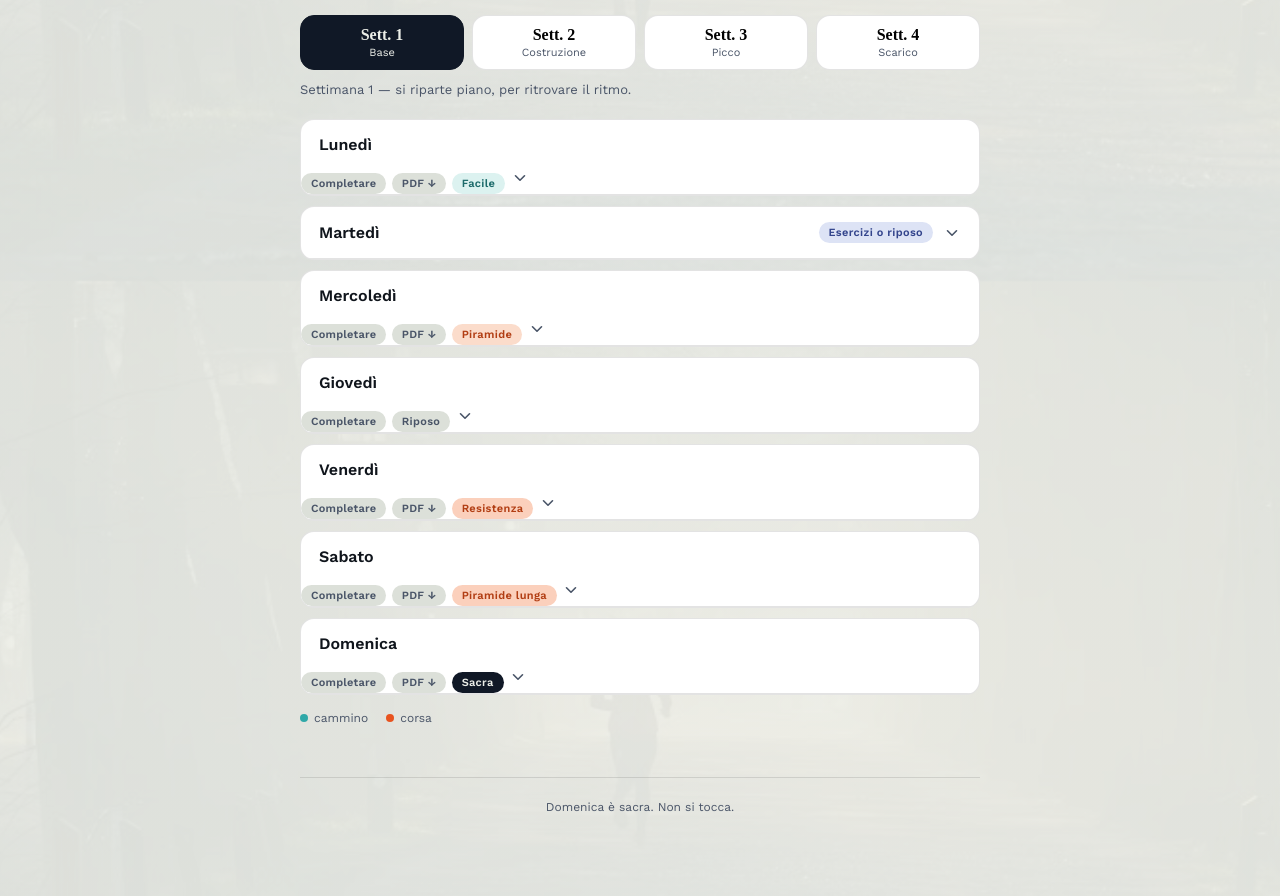
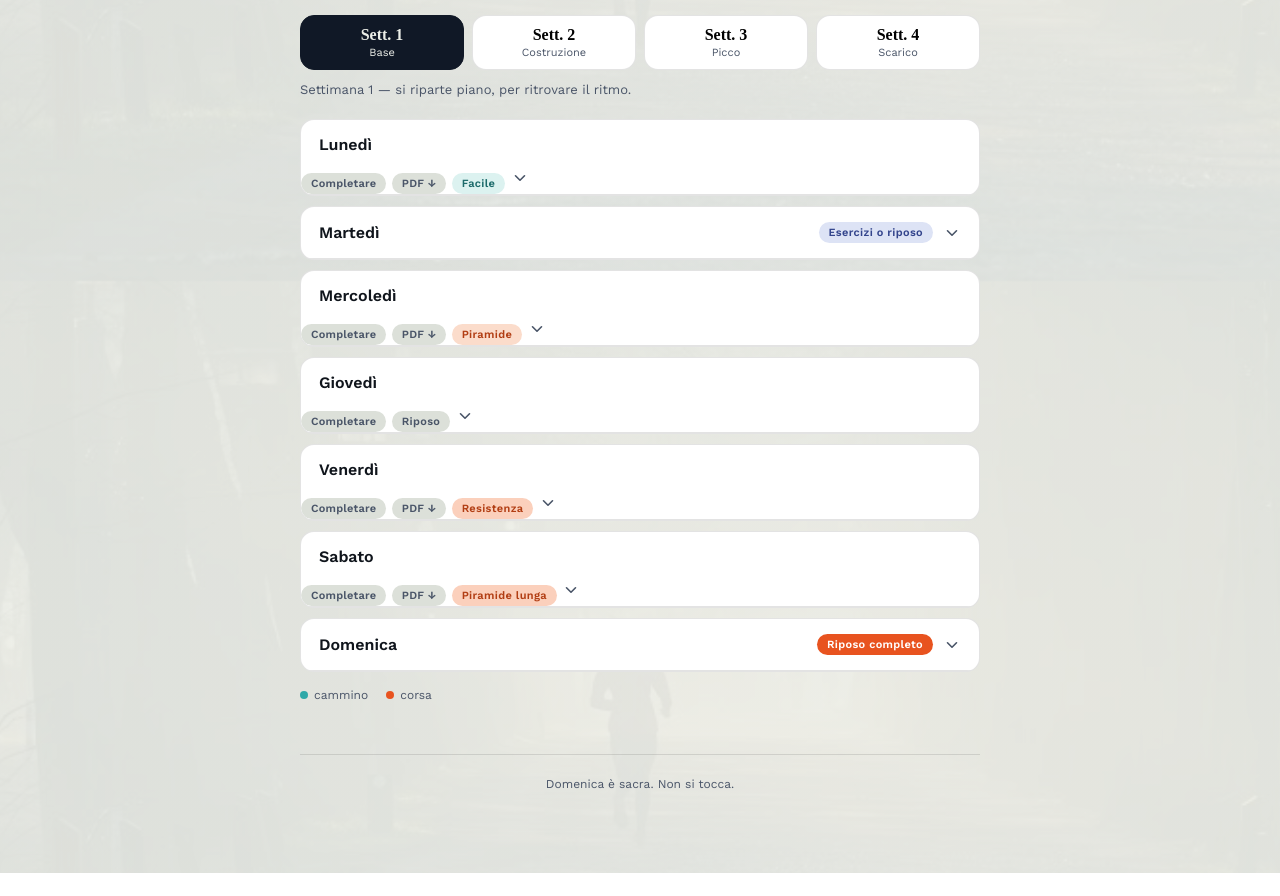
Before and after one commit to percorsiodm/run-walk-run, a plain HTML site: page sessioni.html in a window 1280 px wide. Shown: the part 519-1415 px from the top of the page. After the commit the page ends 1392 px from the top, so only its background shows below. Drawn offline with nearby package versions, Linux system fonts and the light colour scheme; a web font is replaced by a local one.

Commit message:
Add files via upload

```diff
--- a/sessioni.html
+++ b/sessioni.html
@@ -146,7 +146,7 @@
   .tag.resistenza{background:#FBD0BC; color:#B23E14;}
   .tag.esercizi{background:#DDE3F5; color:#33448C;}
   .tag.riposo{background:var(--sand-2); color:var(--ink-soft);}
-  .tag.sacro{background:var(--pine); color:var(--sand);}
+  .tag.sacro{background:var(--amber); color:#fff;}
 
   .chevron{width:18px; height:18px; transition:transform 0.2s ease; flex-shrink:0; color:var(--ink-soft);}
   .day.open .chevron{transform:rotate(180deg);}
@@ -311,7 +311,7 @@ const WEEKS = [
     { name:"Sabato", tag:"Piramide lunga", tagClass:"resistenza",
       segments:[["walk","5' riscaldamento"],["walk","2'"],["run","3'"],["walk","2'"],["run","4'"],["walk","2'"],["run","5'"],["walk","2'"],["run","5'"],["walk","2'"],["run","4'"],["walk","2'"],["run","3'"],["walk","5' defaticamento"]],
       note:"Il giorno più lungo della settimana, stessa piramide di mercoledì ma con due giri al top.", total:"~53 minuti" },
-    { name:"Domenica", tag:"Sacra", tagClass:"sacro", segments:[], note:"Riposo totale. Non si discute.", total:"" }
+    { name:"Domenica", tag:"Riposo completo", tagClass:"sacro", segments:[], note:"Riposo totale. Non si discute.", total:"" }
   ],
   // Settimana 2 — Costruzione
   [
@@ -331,7 +331,7 @@ const WEEKS = [
     { name:"Sabato", tag:"Piramide lunga", tagClass:"resistenza",
       segments:[["walk","5' riscaldamento"],["walk","2'"],["run","3'"],["walk","2'"],["run","4'"],["walk","2'"],["run","5'"],["walk","2'"],["run","6'"],["walk","2'"],["run","6'"],["walk","2'"],["run","5'"],["walk","2'"],["run","4'"],["walk","2'"],["run","3'"],["walk","5' defaticamento"]],
       note:"Il giorno lungo della settimana, due giri al top di 6'.", total:"~62 minuti" },
-    { name:"Domenica", tag:"Sacra", tagClass:"sacro", segments:[], note:"Riposo totale. Non si discute.", total:"" }
+    { name:"Domenica", tag:"Riposo completo", tagClass:"sacro", segments:[], note:"Riposo totale. Non si discute.", total:"" }
   ],
   // Settimana 3 — Picco
   [
@@ -351,7 +351,7 @@ const WEEKS = [
     { name:"Sabato", tag:"Piramide lunga", tagClass:"resistenza",
       segments:[["walk","5' riscaldamento"],["walk","2'"],["run","4'"],["walk","2'"],["run","5'"],["walk","2'"],["run","6'"],["walk","2'"],["run","7'"],["walk","2'"],["run","6'"],["walk","2'"],["run","5'"],["walk","2'"],["run","4'"],["walk","5' defaticamento"]],
       note:"Il picco del ciclo: si arriva a 7' di corsa continua.", total:"~63 minuti" },
-    { name:"Domenica", tag:"Sacra", tagClass:"sacro", segments:[], note:"Riposo totale. Non si discute.", total:"" }
+    { name:"Domenica", tag:"Riposo completo", tagClass:"sacro", segments:[], note:"Riposo totale. Non si discute.", total:"" }
   ],
   // Settimana 4 — Scarico
   [
@@ -371,7 +371,7 @@ const WEEKS = [
     { name:"Sabato", tag:"Facile lungo", tagClass:"facile",
       segments:[["walk","5' riscaldamento"],["walk","2'"],["run","3'"],["walk","2'"],["run","3'"],["walk","2'"],["run","3'"],["walk","2'"],["run","3'"],["walk","2'"],["run","3'"],["walk","2'"],["run","3'"],["walk","2'"],["run","3'"],["walk","5' defaticamento"]],
       note:"Un po' più lungo ma sempre a ritmo facile, per chiudere il ciclo riposati.", total:"~45 minuti" },
-    { name:"Domenica", tag:"Sacra", tagClass:"sacro", segments:[], note:"Riposo totale. Non si discute.", total:"" }
+    { name:"Domenica", tag:"Riposo completo", tagClass:"sacro", segments:[], note:"Riposo totale. Non si discute.", total:"" }
   ]
 ];
 
@@ -405,24 +405,25 @@ function renderDays(){
     el.className = 'day';
 
     const isEsercizi = day.tagClass === 'esercizi';
+    const isRestDay = day.name === 'Domenica';
 
     const segHtml = day.segments.length
       ? `<div class="seq">${day.segments.map(([type,label]) =>
           `<span class="seg ${type}"><span class="dot"></span>${label}</span>`).join('')}</div>`
       : '';
 
-    const showPdf = day.name !== 'Martedì' && day.name !== 'Giovedì';
+    const showPdf = day.name !== 'Martedì' && day.name !== 'Giovedì' && !isRestDay;
     const pdfHtml = showPdf ? `<button class="pdf-btn" type="button">PDF ↓</button>` : '';
 
     const dayKey = `w${currentWeek}-${day.name}`;
     el.dataset.dayKey = dayKey;
     const completedDate = getCompletion(dayKey);
 
-    const showSession = day.name !== 'Martedì' && day.name !== 'Giovedì';
+    const showSession = day.name !== 'Martedì' && day.name !== 'Giovedì' && !isRestDay;
 
     let completeHtml;
-    if(isEsercizi){
-      completeHtml = completedDate
+    if(isEsercizi || isRestDay){
+      completeHtml = (isEsercizi && completedDate)
         ? `<span class="complete-badge done">Completato il ${formatDate(completedDate)}</span>`
         : '';
     } else {
@@ -450,7 +451,7 @@ function renderDays(){
         </div>
       </div>
     `;
-    if(!isEsercizi){
+    if(!isEsercizi && !isRestDay){
       el.querySelector('.complete-btn').addEventListener('click', (e) => {
         e.stopPropagation();
         const hasSession = !!getSessions()[dayKey];
```
